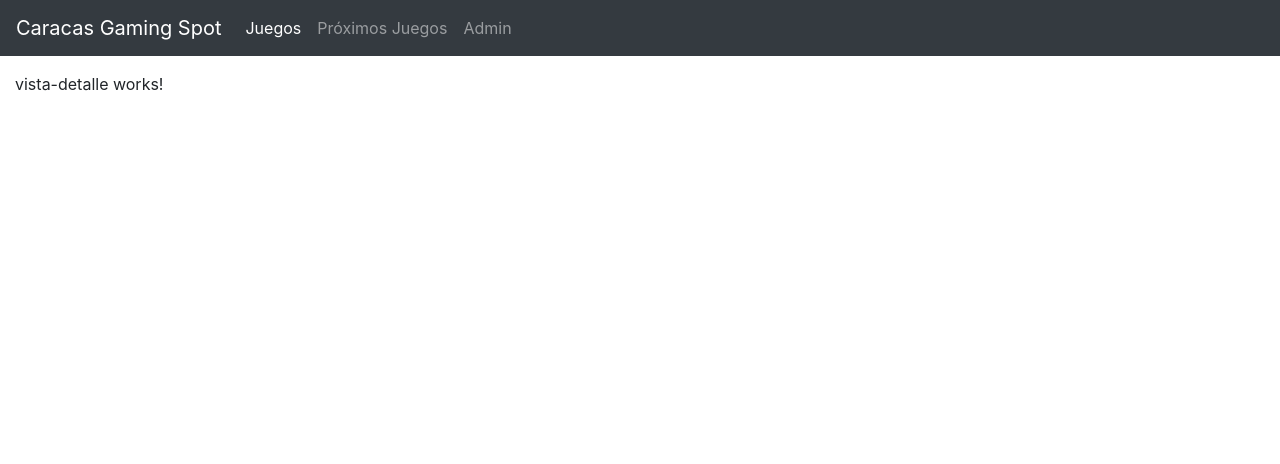
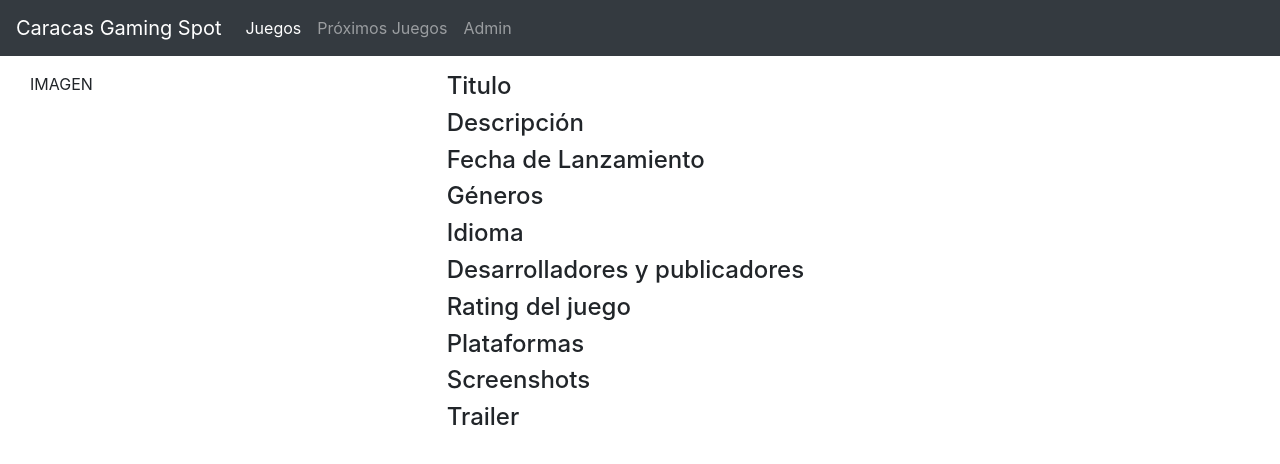
Before and after one commit to Gisellemfc/Videogames-Store-Website, an Angular app in the folder MicroProyecto2/: page /home/vista-detalle/1 in a window 1280 px wide. Shown: the top 464 px of the page. Built offline with nearby package versions, Linux system fonts and the light colour scheme.

Commit message:
Base vista detalle

```diff
--- a/MicroProyecto2/src/app/components/vista-detalle/vista-detalle.component.html
+++ b/MicroProyecto2/src/app/components/vista-detalle/vista-detalle.component.html
@@ -1 +1,17 @@
-<p>vista-detalle works!</p>
+<div class="container-fluid">
+    <div class="row">
+        <div class="col-4">IMAGEN</div>
+        <div class="col-8">
+            <h4>Titulo</h4>
+            <h4>Descripción</h4>
+            <h4>Fecha de Lanzamiento</h4>
+            <h4>Géneros</h4>
+            <h4>Idioma</h4>
+            <h4>Desarrolladores y publicadores</h4>
+            <h4>Rating del juego</h4>
+            <h4>Plataformas</h4>
+            <h4>Screenshots</h4>
+            <h4>Trailer</h4>
+        </div>
+    </div>
+</div>
```
